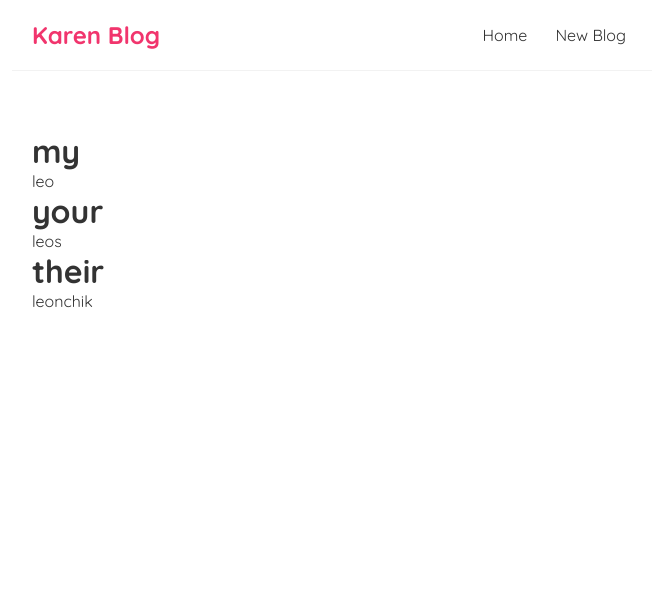
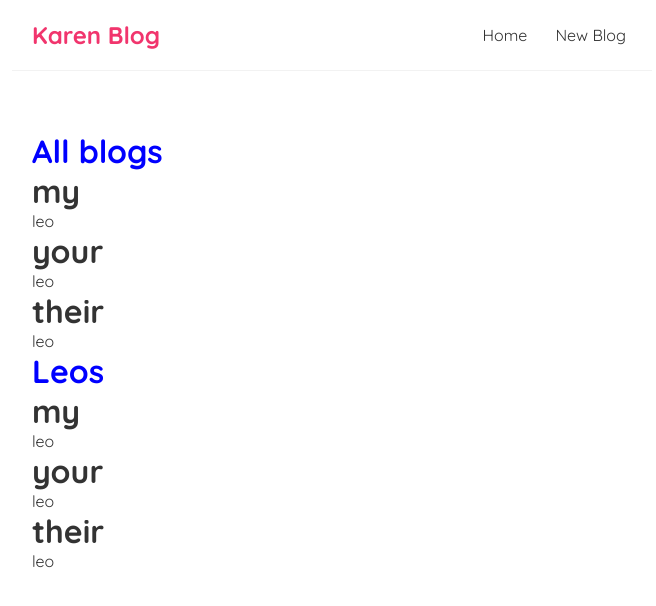
Before and after one commit to karenbarseghyan/modern-react, a React (Create React App) app: page / in a window 1280 px wide. Shown: the top 606 px of the page, without its empty margins (308-964 px from the left). Built offline with nearby package versions, Linux system fonts and the light colour scheme.

Commit message:
Reusing Components

```diff
--- a/src/BlogList.js
+++ b/src/BlogList.js
@@ -1,8 +1,9 @@
-const BlogList = ({ blogs }) => {
+const BlogList = ({ blogs, title }) => {
   // const blogs = props.blogs;
   // console.log(props,blogs);
   return (
     <div className="blog-list">
+        <h2>{title}</h2>
       {blogs.map((blg) => (
         <div className="blog-preview" key={blg.id}>
           <h1>{blg.title}</h1>
--- a/src/Home.js
+++ b/src/Home.js
@@ -2,17 +2,17 @@ import { useState } from "react";
 import BlogList from "./BlogList";
 
 const Home = () => {
-    const[blogs, setBlogs] = useState([
-        {title: 'my', body: 'atatta', author:'leo', id:1},
-        {title: 'your', body: 'papapappa', author:'leos', id:2},
-        {title: 'their', body: 'kakakkaa', author:'leonchik', id:3},
-
-    ])
-    return (
-        <div className = 'home'>
-            <BlogList blogs = {blogs} />
-        </div>
-    );
-}
+  const [blogs, setBlogs] = useState([
+    { title: "my", body: "atatta", author: "leo", id: 1 },
+    { title: "your", body: "papapappa", author: "leonchik", id: 2 },
+    { title: "their", body: "kakakkaa", author: "leo", id: 3 },
+  ]);
+  return (
+    <div className="home">
+      <BlogList blogs={blogs} title="All blogs" />
+      <BlogList blogs={blogs.filter((blg)=>blg.author = 'leo') } title="Leos" />
+    </div>
+  );
+};
 
 export default Home;
--- a/src/index.css
+++ b/src/index.css
@@ -32,3 +32,8 @@
   margin: 40px auto;
   padding: 20px;
 }
+
+.blog-list  h2{
+  color: blue;
+  font-size: xx-large;
+}
```
Also changed, not shown: 1 other file (tests, documents, lock files or other folders).
